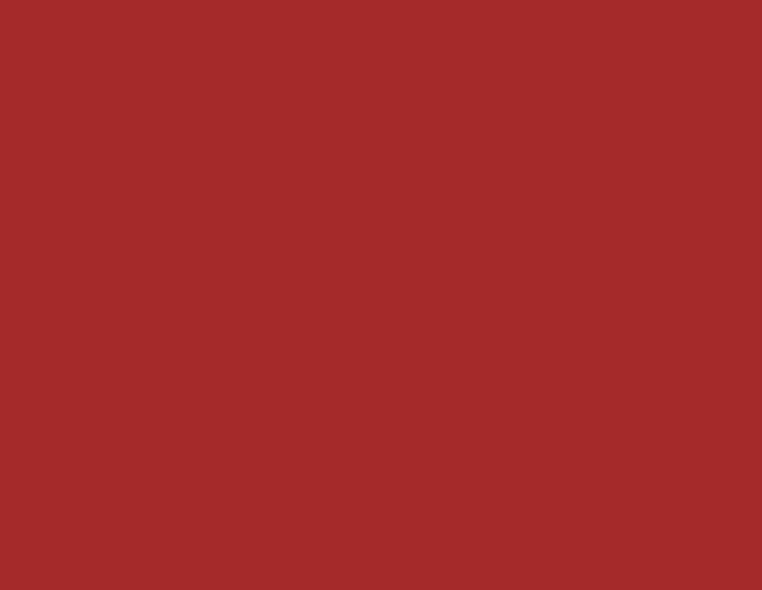
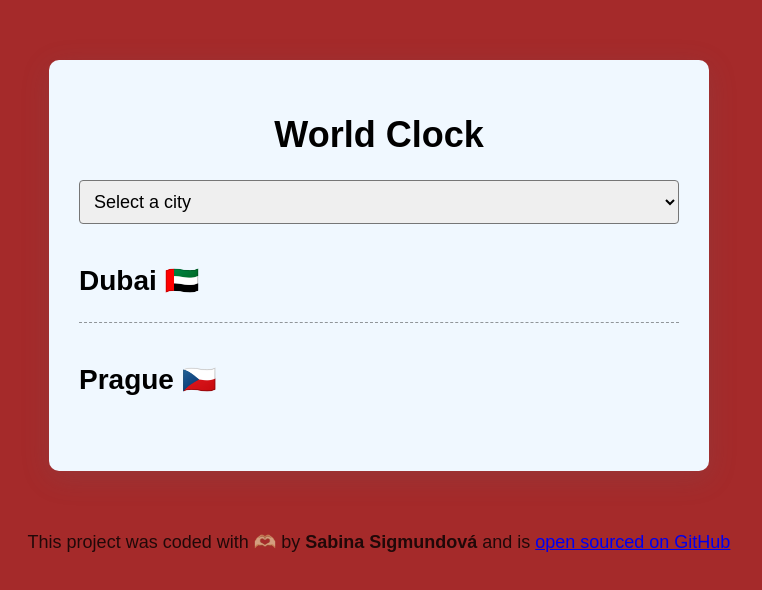
Before and after one commit to SabinaSig/world-clock, a plain HTML site: page index.html in a window 1280 px wide. Shown: the whole page, without its empty margins (261-1023 px from the left). Drawn offline with nearby package versions, Linux system fonts and the light colour scheme; a script that the page names is missing.

Commit message:
Renaming cities - choosing Dubai and Prague instead

```diff
--- a/index.html
+++ b/index.html
@@ -4,4 +4,44 @@
     <meta charset="UTF-8">
     <meta name="viewport" content="width=device-width, initial-scale=1.0">
     <link rel="stylesheet" href="css/style.css">
-    <script src="https://cdnjs.cloudfl
+    <script src="https://cdnjs.cloudflare.com/ajax/libs/moment.js/2.30.1/moment.min.js"></script>
+    <script src="https://cdnjs.cloudflare.com/ajax/libs/moment-timezone/0.5.45/moment-timezone-with-data-1970-2030.min.js"></script>
+    <title>World Clock - Sabina Sigmundová</title>
+</head>
+<body>
+    <div class="container">
+        <h1>World Clock</h1>
+
+        <select>
+            <option value="">Select a city</option>
+            <option value="">London</option>
+            <option value="">New York</option>
+            <option value="">Auckland</option>
+
+        </select>
+        <div class="city" id="dubai">
+            <div>
+                <h2>Dubai 🇦🇪</h2>
+                <div class="date"></div>
+            </div>
+            <div class="time"></div>
+        </div>
+        <div class="city" id="prague">
+            <div>
+                <h2>Prague 🇨🇿</h2>
+                <div class="date"></div>
+            </div>
+            <div class="time"></div>
+        </div>
+    </div>
+    <footer>
+        This project was coded with 🫶🏼 by <strong>Sabina Sigmundová</strong> and is
+        <a href="https://github.com/SabinaSig/world-clock" target="_blank">
+        open sourced on GitHub
+        </a>
+    </footer>
+    <script src="javascript/index.js">
+
+    </script>
+</body>
+</html>
```
